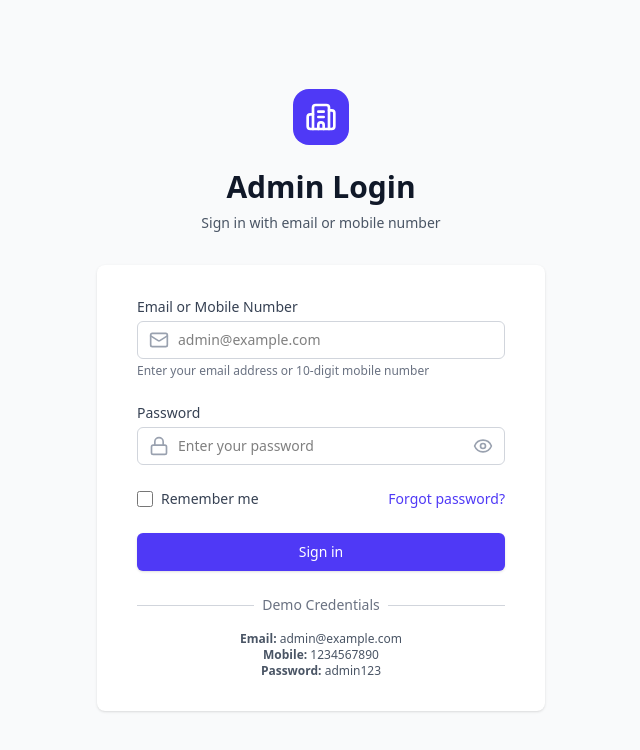
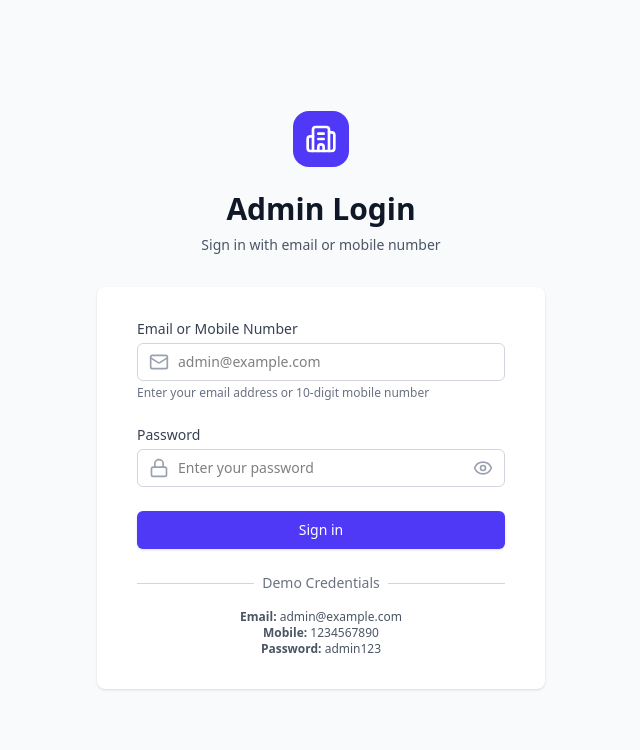
Before and after one commit to Raj-5656/E-Commerce-Admin, a React (Vite) app: page /login in a window 1280 px wide. Shown: the top 750 px of the page, without its empty margins (319-959 px from the left). Built offline with nearby package versions, Linux system fonts and the light colour scheme; no server answers.

Commit message:
logut done

```diff
--- a/src/api/AuthService.ts
+++ b/src/api/AuthService.ts
@@ -1,3 +1,4 @@
+import axiosInstance from "./axios";
 import axiosInterceptor from "./axios";
 
 export interface LoginData {
@@ -8,7 +9,7 @@ export interface LoginData {
 export interface User {
   id: number;
   email: string;
-  name: string;
+  firstname: string;
   role: string;
 }
 
@@ -25,6 +26,11 @@ class AuthService {
     const response = await axiosInterceptor.get('/auth/check');
     return response.data;
   }
+
+  async logOut() {
+    const response = await axiosInstance.post('./auth/logout');
+    return response.data;
+  }
 }
 
 export default new AuthService();
--- a/src/components/common/Header/Header.tsx
+++ b/src/components/common/Header/Header.tsx
@@ -5,7 +5,7 @@ import { useAuth } from '../../../context/AuthContext';
 import { LogOut, Package, Layers, Tags, Home } from 'lucide-react';
 
 const Header: React.FC = () => {
-  const { user } = useAuth();
+  const { user,handleLogout } = useAuth();
   const navigate = useNavigate()
 
   const navLinks = [
@@ -15,14 +15,17 @@ const Header: React.FC = () => {
     { path: '/product', label: 'Products', icon: Package },
   ];
 
-  const handleLogout = async () => {
-    navigate('/login')
-    // try {
-    //   await logout();
-    // } catch (error) {
-    //   console.error('Logout failed:', error);
-    // }
-  };
+  const logout = async() => {
+    try {
+     const response= await handleLogout()
+     if(response){
+       navigate('/login', { replace: true })
+     }
+    } catch (error) {
+      console.log("Logout error",error);
+
+    }
+  }
 
   return (
     <header className="bg-white shadow-sm border-b border-gray-200">
@@ -48,7 +51,7 @@ const Header: React.FC = () => {
                 <NavLink
                   key={link.path}
                   to={link.path}
-                  className={({isActive}) => `inline-flex items-center px-1 pt-1 border-b-2 text-sm font-medium transition-colors ${isActive
+                  className={({ isActive }) => `inline-flex items-center px-1 pt-1 border-b-2 text-sm font-medium transition-colors ${isActive
                     ? 'border-indigo-500 text-gray-900'
                     : 'border-transparent text-gray-500 hover:text-gray-700 hover:border-gray-300'
                     }`}
@@ -68,7 +71,7 @@ const Header: React.FC = () => {
                   Welcome, <span className="font-medium">{user?.firstname}</span>
                 </span>
                 <button
-                  onClick={handleLogout}
+                  onClick={logout}
                   className="inline-flex items-center px-3 py-2 border border-transparent text-sm leading-4 font-medium rounded-md text-white bg-red-600 hover:bg-red-700 focus:outline-none focus:ring-2 focus:ring-offset-2 focus:ring-red-500 transition-colors"
                 >
                   <LogOut className="h-4 w-4 mr-2" />
--- a/src/components/common/ProtectedRoute.tsx
+++ b/src/components/common/ProtectedRoute.tsx
@@ -6,6 +6,7 @@ interface ProtectedRouteProps {
   children: React.ReactNode;
 }
 const ProtectedRoute:React.FC<ProtectedRouteProps> = ({ children }) => {
+
   const { user, loading } = useAuth();
   const location = useLocation();
 
--- a/src/context/AuthContext.tsx
+++ b/src/context/AuthContext.tsx
@@ -12,6 +12,7 @@ export interface AuthContextType {
   user: User | null;
   loading: boolean;
   refetchUser: () => Promise<void>;
+  handleLogout: () => Promise<Boolean>;
 }
 
 interface AuthProviderProps {
@@ -20,11 +21,12 @@ interface AuthProviderProps {
 
 const AuthContext = createContext<AuthContextType | undefined>(undefined);
 
+
 export function AuthProvider({ children }: AuthProviderProps) {
   const [user, setUser] = useState<User | null>(null);
   const [loading, setLoading] = useState(true);
 
-   const fetchUser = async () => {
+  const fetchUser = async () => {
     try {
       const { user } = await AuthService.checkAuth();
       setUser(user);
@@ -51,10 +53,21 @@ export function AuthProvider({ children }: AuthProviderProps) {
       window.removeEventListener("auth:unauthorized", handleUnauthorized);
     };
   }, []);
-
+  const handleLogout = async () => {
+    try {
+      const response = await AuthService.logOut();
+      if (response.success) {
+        setUser(null)
+        return response.success
+      }
+    } catch (error) {
+      console.error('Logout failed:', error);
+    }
+  };
   const value: AuthContextType = {
     user,
     loading,
+    handleLogout,
     refetchUser: fetchUser,
   };
 
--- a/src/layouts/MasterLayout.tsx
+++ b/src/layouts/MasterLayout.tsx
@@ -1,4 +1,3 @@
-import React ,{ViewTransition}from 'react';
 import Header from '../components/common/Header/Header';
 import Footer from '../components/common/Footer/Footer';
 interface layout {
--- a/src/pages/auth/Login.tsx
+++ b/src/pages/auth/Login.tsx
@@ -187,26 +187,7 @@ const Login: React.FC = () => {
                 )}
               </div>
 
-              {/* Remember Me & Forgot Password */}
-              <div className="flex items-center justify-between">
-                <div className="flex items-center">
-                  <input
-                    id="remember-me"
-                    name="remember-me"
-                    type="checkbox"
-                    className="h-4 w-4 text-indigo-600 focus:ring-indigo-500 border-gray-300 rounded"
-                  />
-                  <label htmlFor="remember-me" className="ml-2 block text-sm text-gray-700">
-                    Remember me
-                  </label>
-                </div>
 
-                <div className="text-sm">
-                  <a href="#" className="font-medium text-indigo-600 hover:text-indigo-500">
-                    Forgot password?
-                  </a>
-                </div>
-              </div>
 
               {/* Submit Button */}
               <button
```
